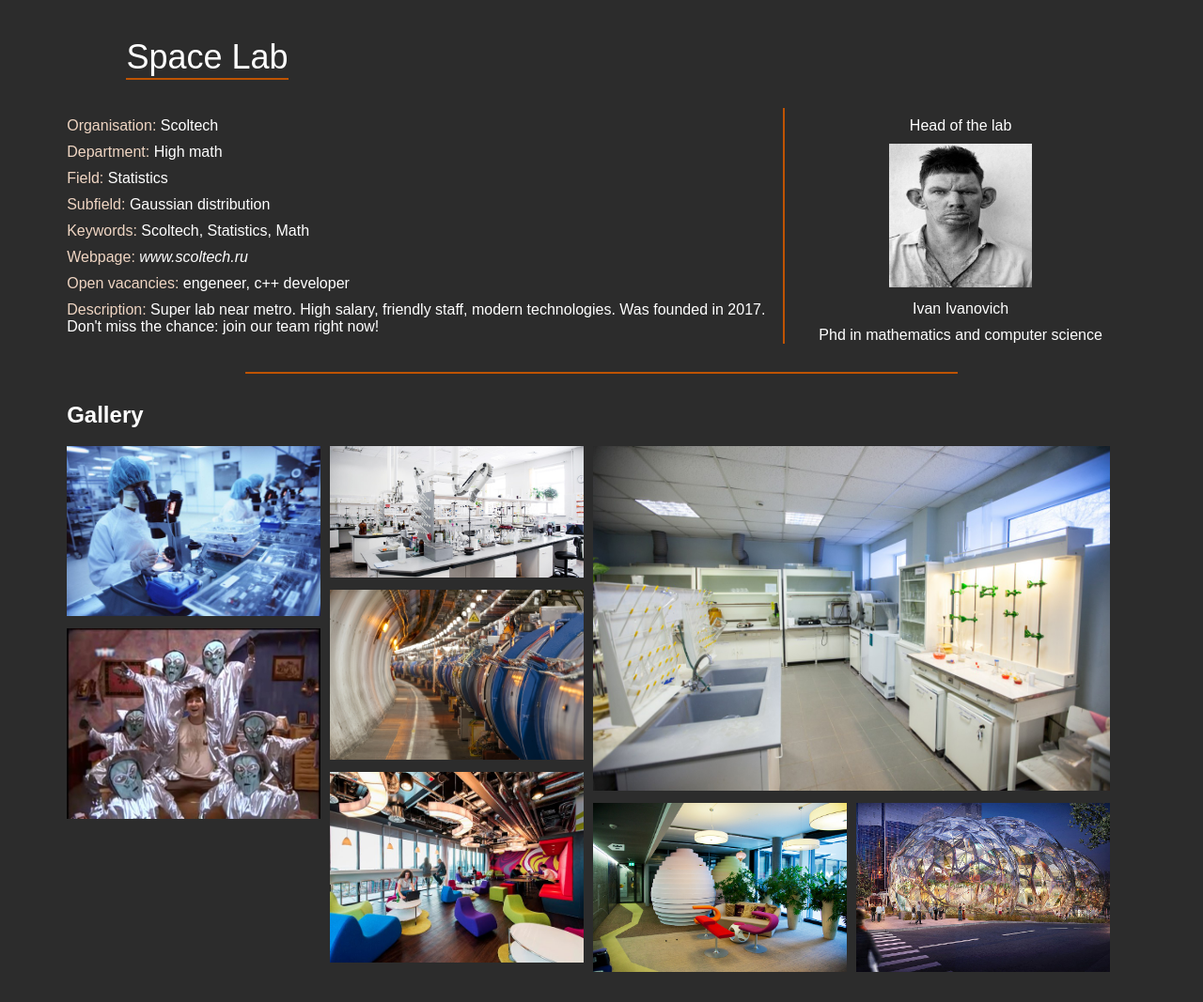
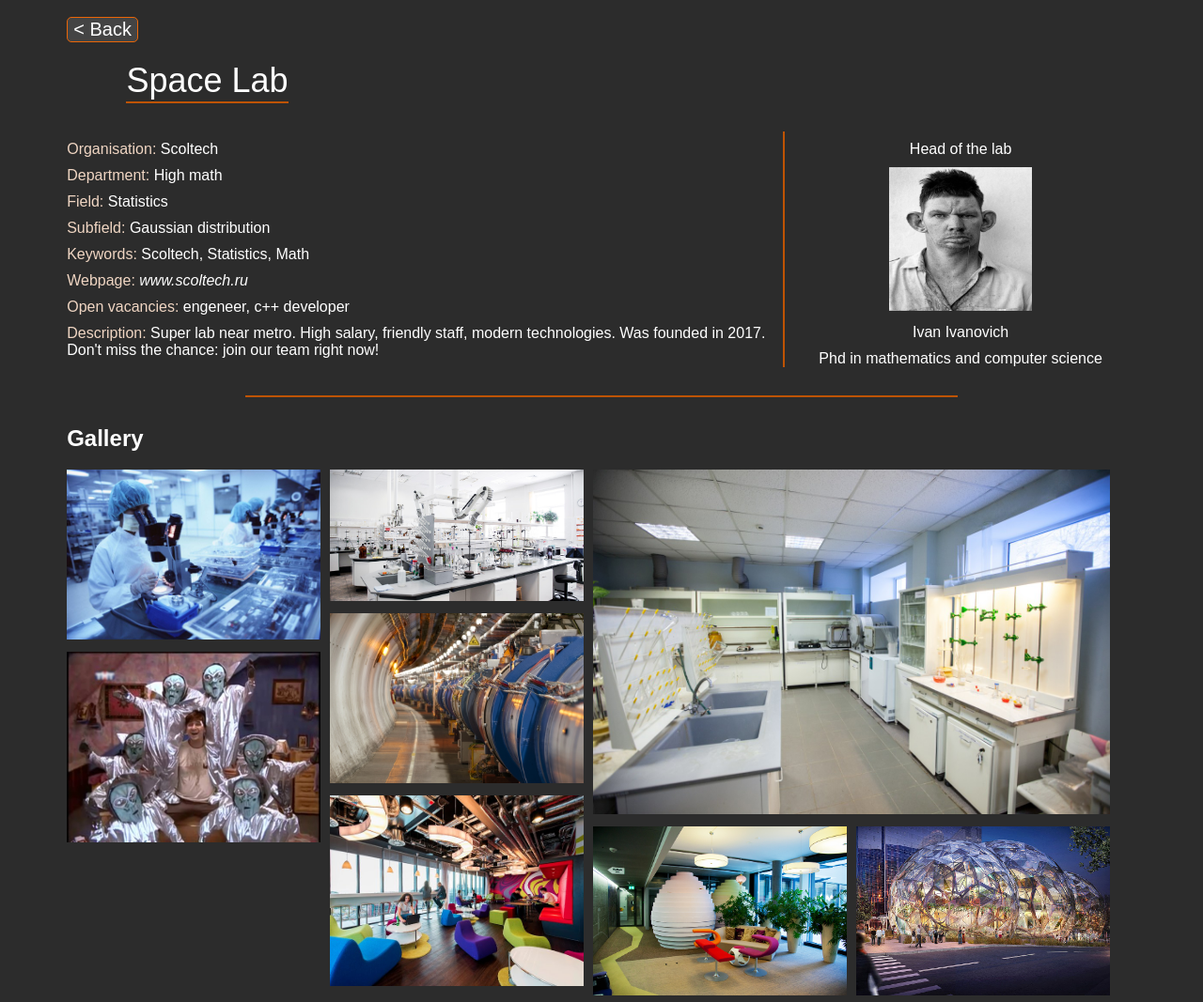
Before and after one commit to egorix2000/FindMyLab, a plain HTML site: page laboratory.html in a window 1280 px wide. Shown: the whole page at 94% size. Drawn offline with Linux system fonts and the light colour scheme.

Commit message:
add back button to laboratory page

```diff
--- a/css/laboratory_style.css
+++ b/css/laboratory_style.css
@@ -15,8 +15,28 @@ body {
   	background-color: var(--backgroundDarkColor);
 }
 
+.backToMain input[type=submit] {
+	margin-left: 5%;
+	margin-top: 10px;
+	background: #444444;
+	border: 1px solid #ec6607;
+	border-radius: 5px;
+	cursor: pointer;
+	color: var(--textColor);
+	font-size: 20px;
+	text-align: center;
+}
+
+.backToMain input[type=submit]:hover {
+  box-shadow: 0 0 5px #BE5301;
+}
+
+.backToMain input[type=submit]:active {
+  background: #6F6E6D;
+}
+
 .LabNameHeader {
-  	margin-top: 40px;
+  	margin-top: 20px;
   	margin-left: 10%;
   	font-size: 36px;
   	padding: 20;
--- a/js/laboratory_script.js
+++ b/js/laboratory_script.js
@@ -12,3 +12,10 @@ window.onload = function() {
       });
     });
 //end of setup
+
+
+$(document).ready(function() {
+	$("#backButton").click(function () {
+      window.location.href = 'index.html';
+    });
+});
--- a/laboratory.html
+++ b/laboratory.html
@@ -18,6 +18,10 @@
 
 </head>
 <body>
+
+<div class="backToMain">
+	<input id="backButton" type="submit" value="< Back">
+</div>
 
 <div class="LabNameHeader">
   <span>Space Lab<span>
```
